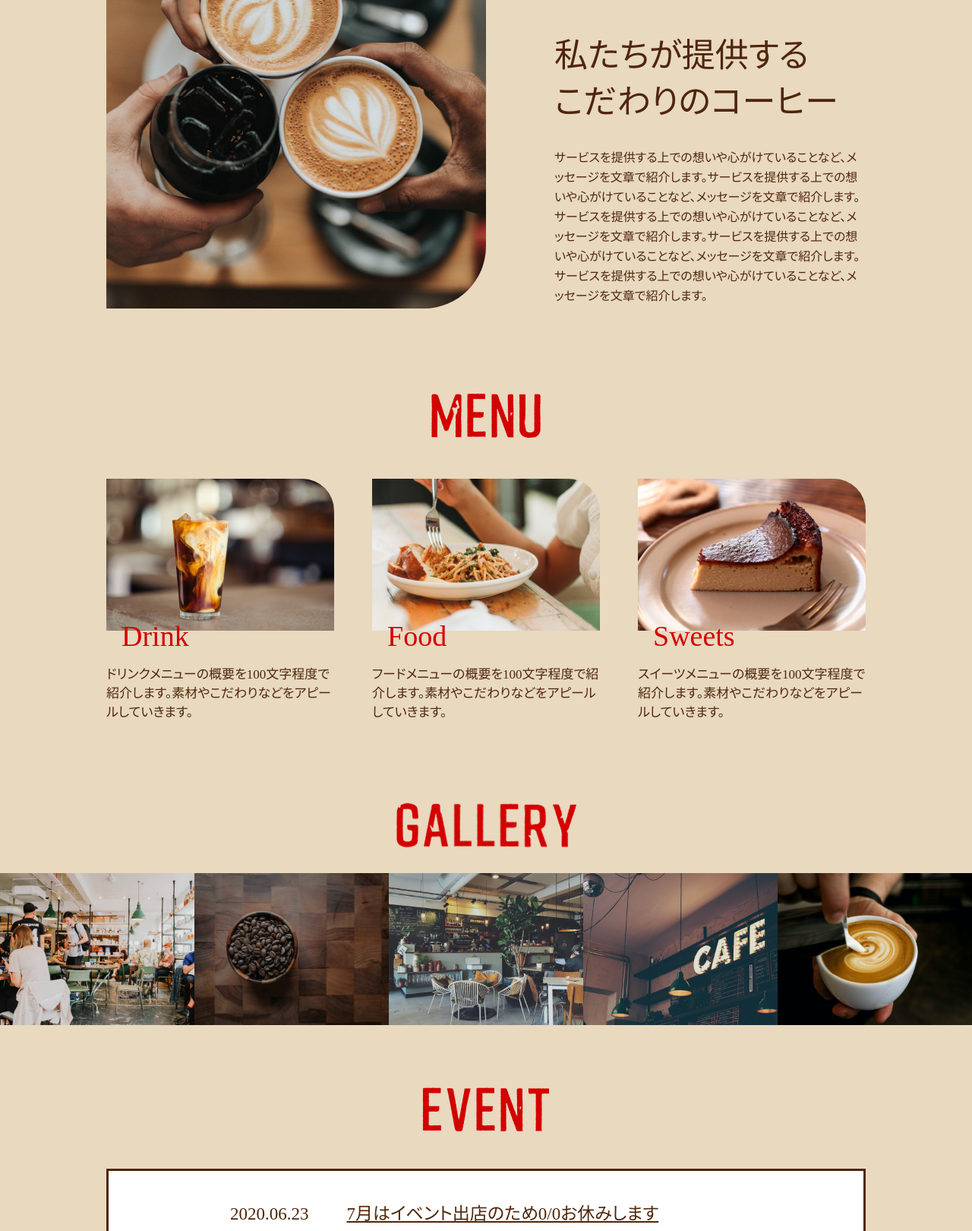
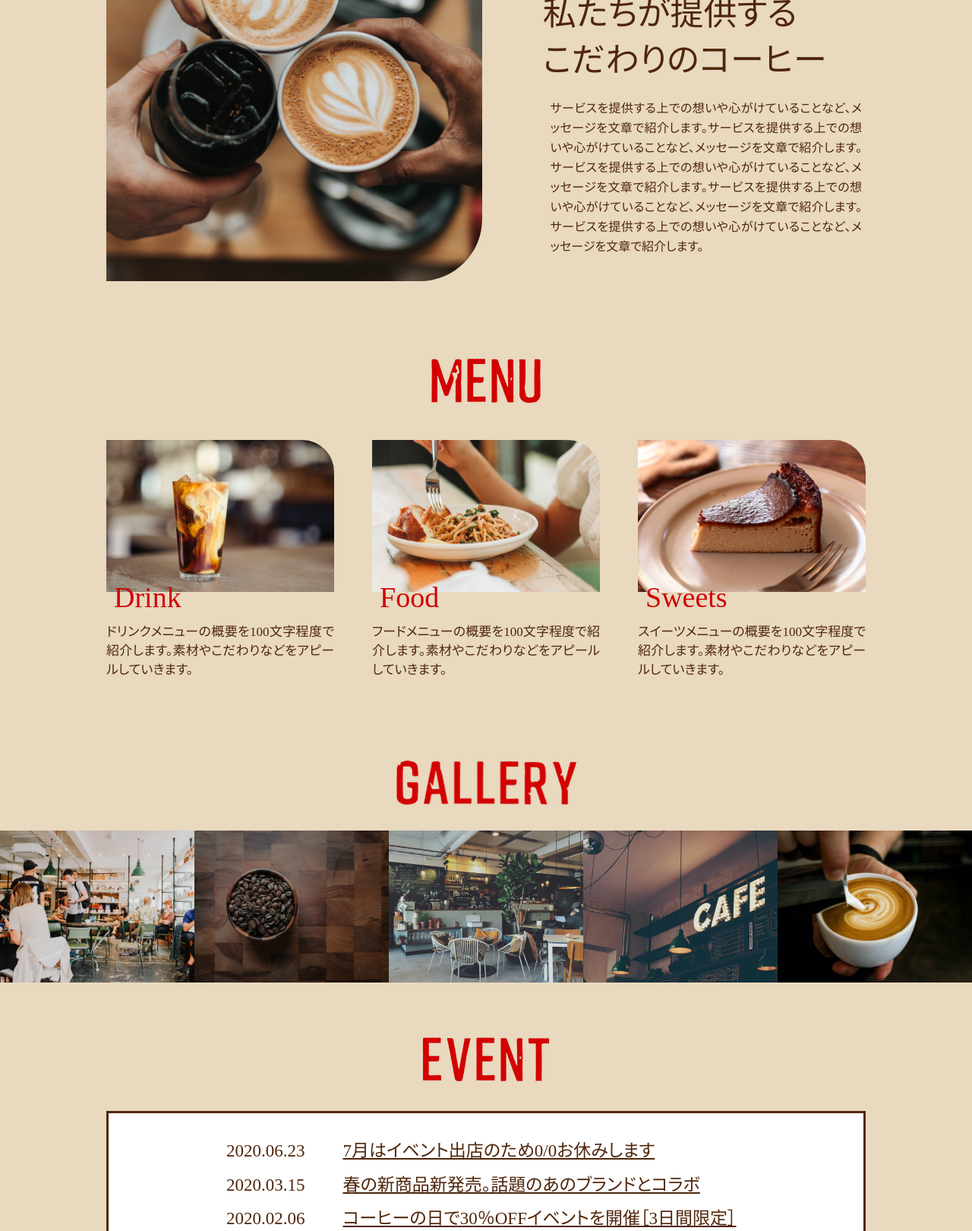
Before and after one commit to iwakiri0701/dezasuta, a plain HTML site: page cafe_iwakiri_01/index.html in a window 1280 px wide. Shown: the part 1180-2800 px from the top of the page at 76% size. Drawn offline with Linux system fonts and the light colour scheme.

Commit message:
第４回目　01　修正

```diff
--- a/cafe_iwakiri_01/css/style.css
+++ b/cafe_iwakiri_01/css/style.css
@@ -3,6 +3,9 @@
 /* cssリセット */
 
 /*利用するタグによってこちらの内容は増やす*/
+html {
+    scroll-behavior: smooth;
+}
 
 html,
 body,
@@ -40,7 +43,6 @@ a:hover {
 
 ul {
     /*左の「・」を消す*/
-    display: flex;
     list-style: none;
 }
 
@@ -112,14 +114,14 @@ section h2 {
     font-size: 82px;
     letter-spacing: 0.1em;
     line-height: 1.17;
-    margin-top: 60px;
+    margin-top: 50px;
 }
 
 .lead_3 {
     font-size: 23px;
     letter-spacing: 0.1em;
     line-height: 1.65;
-    margin-top: 35px;
+    margin-top: 25px;
 }
 
 /* about us */
@@ -128,38 +130,43 @@ section h2 {
     max-width: 1000px;
     margin: 0 auto;
     display: flex;
+    padding-top: 50px;
 }
 
-.about img {
+.about_img {
+    width: 50%;
+}
+
+.about_img img {
     border-bottom-right-radius: 82px;
     width: 100%;
-    margin-top: 60px;
 }
 
-.about li img {
-    margin-top: 120px;
-}
-
-.about li img {
+.about_desc h2 {
     width: 272px;
 }
 
-.about ul {
+.about_desc {
     display: block;
-    margin-left: 90px;
+    width: 43%;
+    margin-left: 80px;
+    padding-top: 55px;
 }
 
-h3 {
+.about_copy {
     font-size: 44px;
     line-height: 1.38;
-    margin-top: 60px;
-    font-weight: lighter;
+    margin-top: 40px;
+    font-weight: 400;
 }
 
-.about p {
+.about_text {
     font-size: 16px;
     line-height: 1.625;
-    margin-top: 30px;
+    margin-top: 20px;
+    padding-left: 10px;
+    padding-right: 5px;
+    text-align: justify;
 }
 
 /* menu */
@@ -171,13 +178,17 @@ h3 {
     padding-left: 10px;
 }
 
+.menu h2 {
+    margin: 90px auto 45px;
+    margin-bottom: 40px;
+}
+
 .menu h2 img {
     width: 152px;
-    margin-top: 100px;
-    margin-bottom: 45px;
 }
 
 .menu ul {
+    display: flex;
     justify-content: space-between;
 }
 
@@ -189,11 +200,11 @@ h3 {
     border-top-right-radius: 42px;
 }
 
-h4 {
+.menu h3 {
     font-size: 38px;
     color: #d30202;
     font-weight: lighter;
-    margin-left: 20px;
+    margin-left: 10px;
     margin-top: -12px;
     margin-bottom: 0;
 }
@@ -201,17 +212,13 @@ h4 {
 .menu p {
     font-size: 17px;
     line-height: 1.47;
-    margin-top: 20px;
+    margin-top: 15px;
+    text-align: justify;
 }
 
 /* ギャラリー */
 .gallery {
     margin: 0 auto;
-}
-
-.gallery ul li {
-    margin: 0 auto;
-    width: 100%;
 }
 
 .gallery h2 {
@@ -223,6 +230,10 @@ h4 {
     width: 245px;
 }
 
+.gallery_slider {
+    display: flex;
+}
+
 /* イベント */
 
 .event {
@@ -232,19 +243,22 @@ h4 {
     padding-left: 10px;
 }
 
+.event h2 {
+    margin-top: 60px;
+    margin-bottom: 30px;
+}
+
 .event h2 img {
     width: 174px;
-    margin-top: 70px;
-    margin-bottom: 40px;
 }
 
 .event ul {
     border: 3.6843px solid #4f260b;
-    padding: 35px 160px;
+    padding: 28px 155px;
     background-color: #fff;
 }
 
-.event p {
+.event li {
     line-height: 1.95;
     font-size: 23px;
     font-weight: 100;
@@ -255,24 +269,18 @@ h4 {
 }
 
 /* アクセス */
+.access h2 {
+    margin-top: 75px;
+    margin-bottom: 40px;
+}
+
 .access h2 img {
     width: 214px;
-    margin-top: 75px;
-    margin-bottom: 45px;
 }
 
-.map {
-    height: 0;
-    overflow: hidden;
-    padding-bottom: 30%;
-    position: relative;
-}
 iframe {
-    position: absolute;
-    left: 0;
-    top: 0;
     width: 100%;
-    height: 100%;
+    height: 470px;
 }
 
 /* footer */
@@ -282,20 +290,19 @@ footer {
 .footer_box {
     max-width: 1000px;
     margin: 0 auto;
-    padding-top: 80px;
+    padding-top: 70px;
     display: flex;
 }
 
 .footer_box P {
     color: black;
     font-size: 20px;
-    margin-top: 5px;
     margin-left: 65px;
     line-height: 1.95;
 }
 
 .footer_logo {
-    width: 220px;
+    width: 227px;
 }
 
 .footer_copy {
--- a/cafe_iwakiri_01/index.html
+++ b/cafe_iwakiri_01/index.html
@@ -18,7 +18,7 @@
                 <div><img src="images/pc_first-100.jpg" alt="店内の様子"></div>
             </div>
             <div class="header_wrap">
-                <h1 class="header_log"><img src="images/design_cafe_logo_header@2x.png" alt="DESIGNCAFE"></h1>
+                <h1 class="header_logo"><img src="images/design_cafe_logo_header@2x.png" alt="DESIGNCAFE"></h1>
                 <nav class="pc_nav">
                     <ul>
                         <li><a href="#about">ABOUT US</a></li>
@@ -39,13 +39,17 @@
             </div>
 
             <section id="about" class="about">
-                <img src="images/pc_about-100.jpg" alt="about">
-                <ul>
-                    <li><img src="images/about_us@2x.png" alt="about_logo"></li>
-                    <h3>私たちが提供する<br>こだわりのコーヒー</h3>
-                    <p>サービスを提供する上での想いや心がけていることなど、メッセージを文章で紹介します。サービスを提供する上での想いや心がけていることなど、メッセージを文章で紹介します。サービスを提供する上での想いや心がけていることなど、メッセージを文章で紹介します。サービスを提供する上での想いや心がけていることなど、メッセージを文章で紹介します。サービスを提供する上での想いや心がけていることなど、メッセージを文章で紹介します。
+                <div class="about_img">
+                    <img src="images/pc_about-100.jpg" alt="about">
+                </div>
+
+                <div class="about_desc">
+                    <h2><img src="images/about_us@2x.png" alt="about_logo"></h2>
+                    <p class="about_copy">私たちが提供する<br>こだわりのコーヒー</p>
+                    <p class="about_text">
+                        サービスを提供する上での想いや心がけていることなど、メッセージを文章で紹介します。サービスを提供する上での想いや心がけていることなど、メッセージを文章で紹介します。サービスを提供する上での想いや心がけていることなど、メッセージを文章で紹介します。サービスを提供する上での想いや心がけていることなど、メッセージを文章で紹介します。サービスを提供する上での想いや心がけていることなど、メッセージを文章で紹介します。
                     </p>
-                </ul>
+                </div>
 
 
             </section>
@@ -55,16 +59,16 @@
                 <ul>
                     <li>
                         <img src="images/drink_sp@2x-100.jpg" alt="drink">
-                        <h4>Drink</h4>
+                        <h3>Drink</h3>
                         <p>ドリンクメニューの概要を100文字程度で紹介します。素材やこだわりなどをアピールしていきます。</p>
                     </li>
                     <li>
                         <img src="images/food_sp@2x-100.jpg" alt="food">
-                        <h4>Food</h4>
+                        <h3>Food</h3>
                         <p>フードメニューの概要を100文字程度で紹介します。素材やこだわりなどをアピールしていきます。</p>
                     </li>
                     <li><img src="images/cake_sp@2x-100.jpg" alt="cake">
-                        <h4>Sweets</h4>
+                        <h3>Sweets</h3>
                         <p>スイーツメニューの概要を100文字程度で紹介します。素材やこだわりなどをアピールしていきます。</p>
                     </li>
                 </ul>
@@ -73,23 +77,21 @@
 
             <section id="gallery" class="gallery">
                 <h2><img src="images/gallery@2x.png" alt="gallary"></h2>
-                <ul>
-                    <li><img src="images/pc_gallary_05-100.jpg" alt="5"></li>
-                    <li><img src="images/pc_gallary_04-100.jpg" alt="4"></li>
-                    <li><img src="images/pc_gallary_03-100.jpg" alt="3"></li>
-                    <li><img src="images/pc_gallary_02-100.jpg" alt="2"></li>
-                    <li><img src="images/pc_gallary_01-100.jpg" alt="1"></li>
-                </ul>
+                <div class="gallery_slider">
+                    <div><img src="images/pc_gallary_05-100.jpg" alt="5"></div>
+                    <div><img src="images/pc_gallary_04-100.jpg" alt="4"></div>
+                    <div><img src="images/pc_gallary_03-100.jpg" alt="3"></div>
+                    <div><img src="images/pc_gallary_02-100.jpg" alt="2"></div>
+                    <div><img src="images/pc_gallary_01-100.jpg" alt="1"></div>
+                </div>
             </section>
 
             <section id="event" class="event">
                 <h2><img src="images/event@2x.png" alt="event"></h2>
                 <ul>
-                    <li>
-                        <p><span class="mar_50">2020.06.23</span><u>7月はイベント出店のため0/0お休みします</u></p>
-                        <p><span class="mar_50">2020.03.15</span><u>春の新商品新発売。話題のあのブランドとコラボ</u></p>
-                        <p><span class="mar_50">2020.02.06</span><u>コーヒーの日で30％OFFイベントを開催［3日間限定］</u>
-                        </p>
+                    <li> <time class="mar_50" datetime="2020-06-23">2020.06.23</time><u>7月はイベント出店のため0/0お休みします</u></li>
+                    <li><time class="mar_50" datetime="2020-03-15">2020.03.15</time><u>春の新商品新発売。話題のあのブランドとコラボ</u></li>
+                    <li><time class="mar_50" datetime="2020-02-06">2020.02.06</time><u>コーヒーの日で30％OFFイベントを開催［3日間限定］</u>
                     </li>
                 </ul>
             </section>
@@ -108,7 +110,7 @@
     </div>
     <footer>
         <div class="footer_box">
-            <div class="footer_logo"><img src="images/design_cafe_logo_footer@2x.png" alt=""></div>
+            <div class="footer_logo"><img src="images/design_cafe_logo_footer@2x.png" alt="design cafe"></div>
             <p>
                 OPEN 18:00 / CLOSE 24:00<br>
                 〒150-0022<br>
```
Also changed, not shown: cafe_iwakiri_01/LP02_links/cake-4020975_1280.jpg (deleted), cafe_iwakiri_01/LP02_links/michal-parzuchowski-ItaV89TNkks-unsplash.jpg (deleted), 12 other files.
